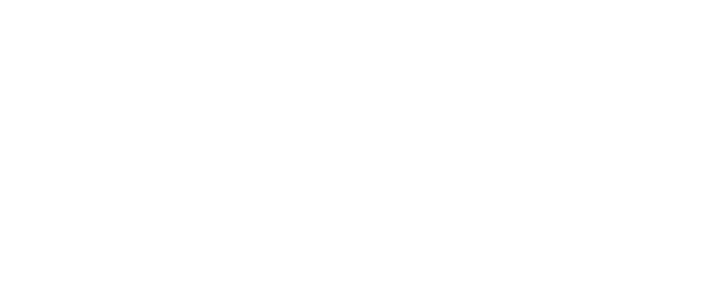
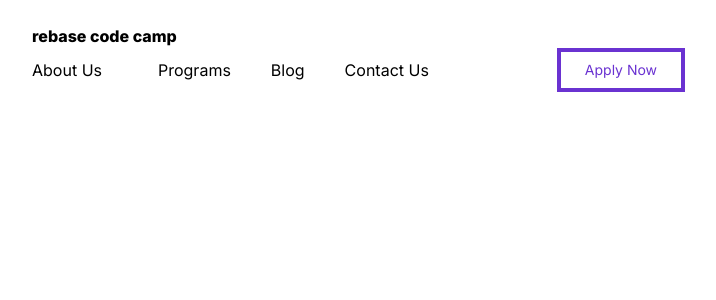
Before and after one commit to nsamedaisy/rebase_cc_frontend, a Next.js app: page /landing in a window 1280 px wide. Shown: the top 300 px of the page, without its empty margins (72-788 px from the left). Built offline with nearby package versions, Linux system fonts and the light colour scheme.

Commit message:
navbar without links and the logo

```diff
--- a/app/_components/navbar.tsx
+++ b/app/_components/navbar.tsx
@@ -1,49 +1,49 @@
-// 'use client'
+'use client'
 
-// import Link from 'next/link';
-// import React, { useState } from 'react';
-// import { FaBars, FaTimes } from 'react-icons/fa';
-// import Button from './button';
+import Link from 'next/link';
+import React, { useState } from 'react';
+import { FaBars, FaTimes } from 'react-icons/fa';
+import Button from './button';
 
-// export default function Navbar() {
-//     const [isOpen, setIsOpen] = useState(false);
+export default function Navbar() {
+    const [isOpen, setIsOpen] = useState(false);
 
-//     return (
-//         <nav className="flex items-center justify-between flex-wrap p-6 lg:mx-20">
-//             <div className="flex items-center flex-shrink-0 text-black font-extrabold mr-6 lg:mr-72">
-//                 rebase code camp
-//             </div>
-//             <div className="block lg:hidden">
-//                 <button
-//                     onClick={() => setIsOpen(!isOpen)}
-//                     className="flex items-center px-3 py-2 rounded text-black-500 hover:text-black-400"
-//                 >
-//                     {isOpen ? (<FaTimes />) : (<FaBars />)}
-//                 </button>
-//             </div>
-//             <div
-//                 className={`w-full block lg:flex lg:items-center lg:w-auto ${isOpen ? "block" : "hidden"}`}
-//             >
-//                 <div className="text-base lg:flex mr-32 space-x-10">
-//                     <Link href="/about-us" className="block mt-4 lg:inline-block lg:mt-0 text-white-200 mr-4">
-//                         About Us
-//                     </Link>
-//                     <Link href="/programs" className="block mt-4 lg:inline-block lg:mt-0 text-white-200 mr-4">
-//                         Programs
-//                     </Link>
-//                     <Link href="/blog" className="block mt-4 lg:inline-block lg:mt-0 text-white-200 mr-4">
-//                         Blog
-//                     </Link>
-//                     <Link href="/contact-us" className="block mt-4 lg:inline-block lg:mt-0 text-white-200 mr-4">
-//                         Contact Us
-//                     </Link>
-//                 </div>
-//                 <div>
-//                     <Link href="/dashboard">
-//                         <Button className='text-purple text-sm' type='button'>Apply Now</Button>
-//                     </Link>
-//                 </div>
-//             </div>
-//         </nav>
-//     )
-// }
+    return (
+        <nav className="flex items-center justify-between flex-wrap p-6 lg:mx-20">
+            <div className="flex items-center flex-shrink-0 text-black font-extrabold mr-6 lg:mr-72">
+                rebase code camp
+            </div>
+            <div className="block lg:hidden">
+                <button
+                    onClick={() => setIsOpen(!isOpen)}
+                    className="flex items-center px-3 py-2 rounded text-black-500 hover:text-black-400"
+                >
+                    {isOpen ? (<FaTimes />) : (<FaBars />)}
+                </button>
+            </div>
+            <div
+                className={`w-full block lg:flex lg:items-center lg:w-auto ${isOpen ? "block" : "hidden"}`}
+            >
+                <div className="text-base lg:flex mr-32 space-x-10">
+                    <Link href="/about-us" className="block mt-4 lg:inline-block lg:mt-0 text-white-200 mr-4">
+                        About Us
+                    </Link>
+                    <Link href="/programs" className="block mt-4 lg:inline-block lg:mt-0 text-white-200 mr-4">
+                        Programs
+                    </Link>
+                    <Link href="/blog" className="block mt-4 lg:inline-block lg:mt-0 text-white-200 mr-4">
+                        Blog
+                    </Link>
+                    <Link href="/contact-us" className="block mt-4 lg:inline-block lg:mt-0 text-white-200 mr-4">
+                        Contact Us
+                    </Link>
+                </div>
+                <div>
+                    <Link href="/dashboard">
+                        <Button className='text-purple text-sm' type='button'>Apply Now</Button>
+                    </Link>
+                </div>
+            </div>
+        </nav>
+    )
+}
--- a/app/landing/page.tsx
+++ b/app/landing/page.tsx
@@ -1,9 +1,9 @@
-// import Navbar from "../_components/navbar";
+import Navbar from "../_components/navbar";
 
 export default function LandingPage() {
     return (
         <div>
-            {/* <Navbar /> */}
+            <Navbar />
         </div>
     )
 }
```
